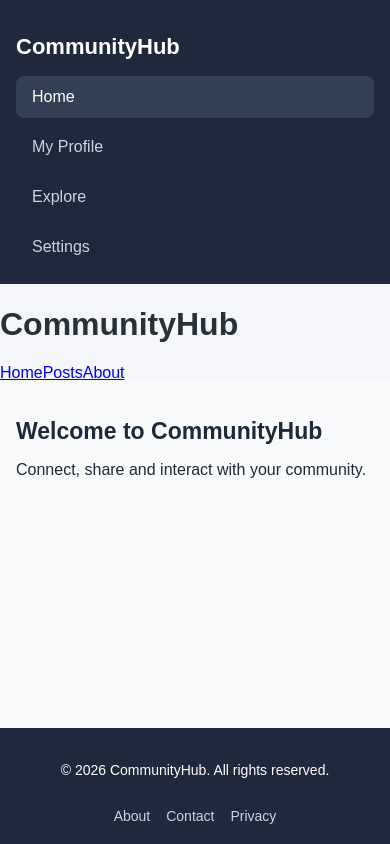
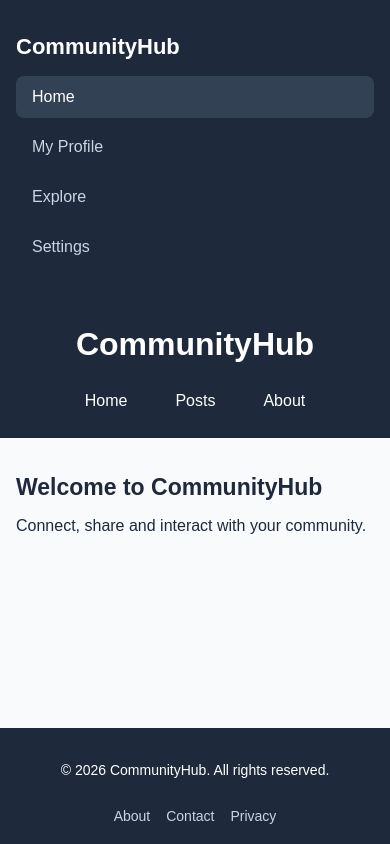
Before and after one commit to okoyo13/iyf-s12-communityhub-team-okoyo13, a React (Vite) app in the folder frontend/: page / in a window 390 px wide. Built offline with nearby package versions, Linux system fonts and the light colour scheme.

Commit message:
Improve responsive header navigation styling

```diff
--- a/frontend/src/components/Header.jsx
+++ b/frontend/src/components/Header.jsx
@@ -1,12 +1,14 @@
+import "../styles/Header.css";
 
 function Header() {
   return (
     <header className="header">
       <h1>CommunityHub</h1>
-      <nav>
-        <a href="#home">Home</a>
-        <a href="#posts">Posts</a>
-        <a href="#about">About</a>
+
+      <nav className="header-nav">
+        <a href="#home" className="header-link">Home</a>
+        <a href="#posts" className="header-link">Posts</a>
+        <a href="#about" className="header-link">About</a>
       </nav>
     </header>
   );
--- /dev/null
+++ b/frontend/src/styles/Header.css
@@ -0,0 +1,35 @@
+.header {
+  background-color: #1e293b;
+  color: white;
+  padding: 20px 24px;
+  text-align: center;
+}
+
+/* Header navigation */
+.header-nav {
+  display: flex;
+  justify-content: center;
+  align-items: center;
+  flex-wrap: wrap;
+  gap: 24px;
+  margin-top: 12px;
+}
+
+.header-link {
+  color: white;
+  text-decoration: none;
+  font-size: 16px;
+  font-weight: 500;
+  padding: 8px 12px;
+  border-radius: 6px;
+  transition: background-color 0.3s ease;
+}
+
+.header-link:hover {
+  background-color: rgba(255, 255, 255, 0.15);
+}
+
+.header-link:focus-visible {
+  outline: 2px solid white;
+  outline-offset: 3px;
+}
```
